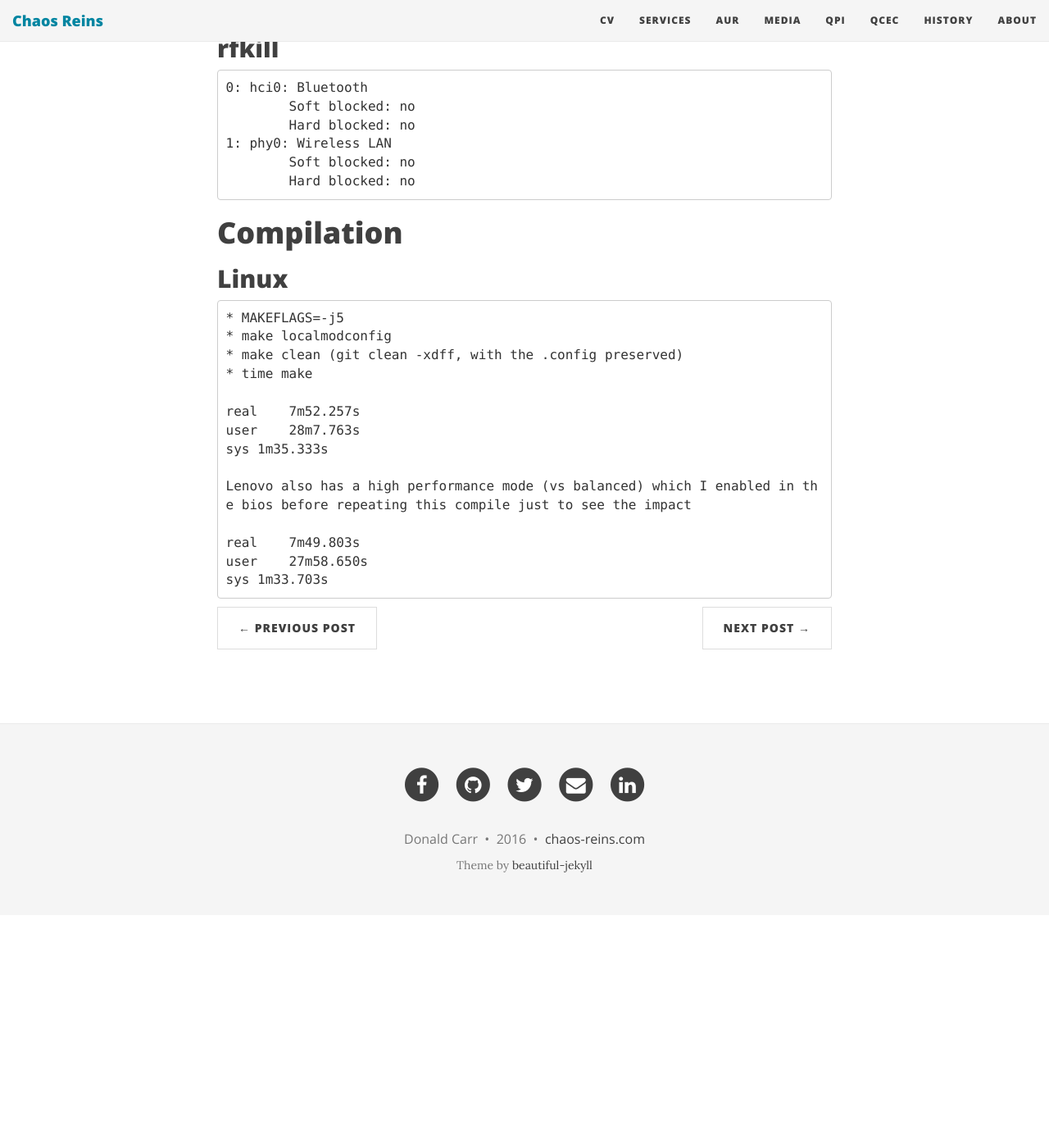
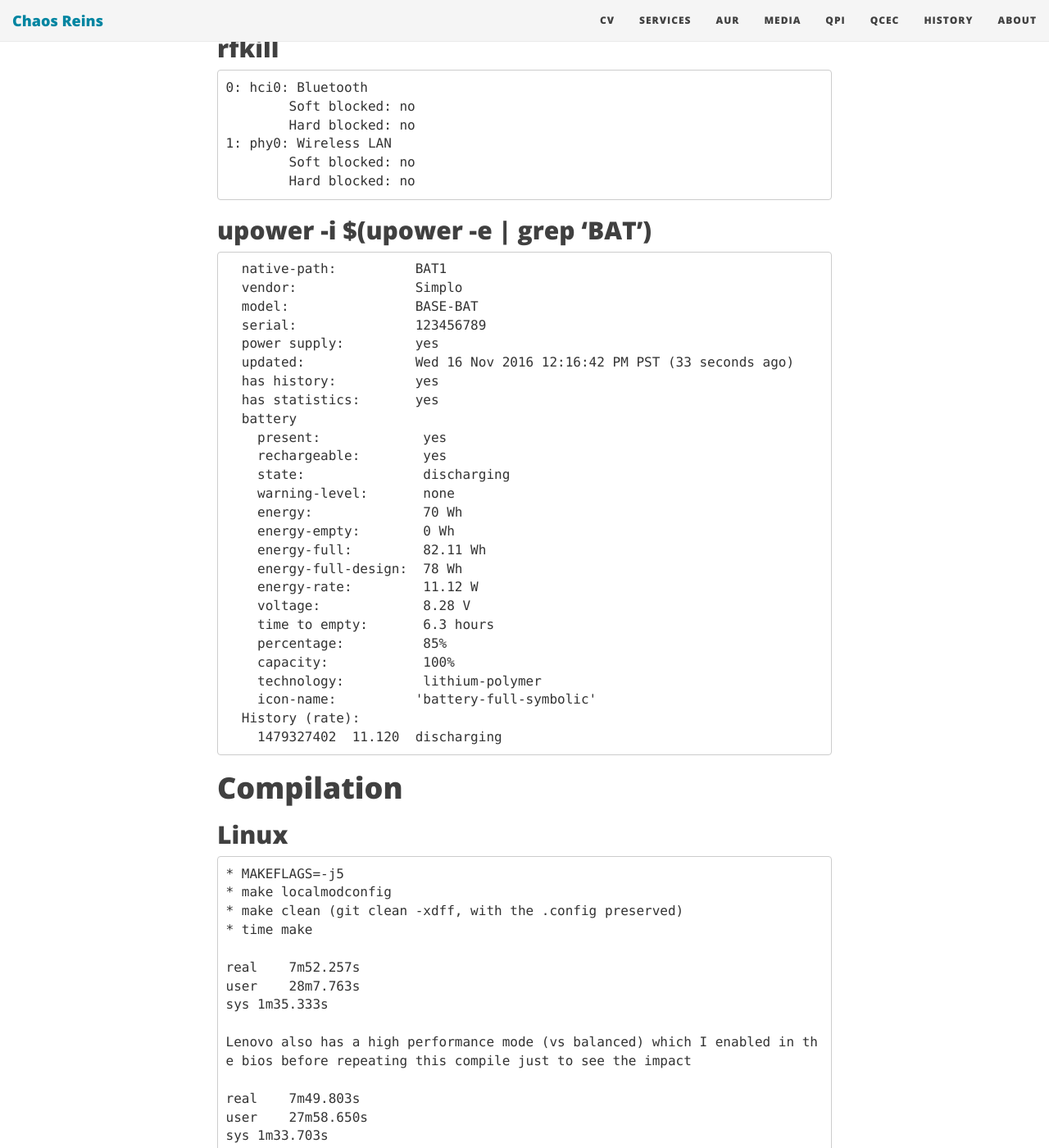
Before and after one commit to sirspudd/sirspudd.github.io, a Jekyll site: the page built from _posts/2016-11-14-arch-yoga-910.md, in a window 1280 px wide and 1400 px high, scrolled down 4597 px. Shown: the whole window at 82% size. Built offline with Jekyll 4.4.1, drawn with Linux system fonts in a browser that asks for light colours; nearby versions of some CDN libraries; comment, search, counter and statistics services are not loaded; before the commit the page ends 5713 px from its top, so only the background shows below that.

Commit message:
Include battery charateristics for the Yoga 910
Change-Id: I2a93eab7a579d4b20b787b1be5f4819f9c057c74

````diff
--- a/_posts/2016-11-14-arch-yoga-910.md
+++ b/_posts/2016-11-14-arch-yoga-910.md
@@ -103,6 +103,37 @@ Bus 001 Device 001: ID 1d6b:0002 Linux Foundation 2.0 root hub
 	Hard blocked: no
 ```
 
+## upower -i $(upower -e | grep 'BAT')
+
+```
+  native-path:          BAT1
+  vendor:               Simplo
+  model:                BASE-BAT
+  serial:               123456789
+  power supply:         yes
+  updated:              Wed 16 Nov 2016 12:16:42 PM PST (33 seconds ago)
+  has history:          yes
+  has statistics:       yes
+  battery
+    present:             yes
+    rechargeable:        yes
+    state:               discharging
+    warning-level:       none
+    energy:              70 Wh
+    energy-empty:        0 Wh
+    energy-full:         82.11 Wh
+    energy-full-design:  78 Wh
+    energy-rate:         11.12 W
+    voltage:             8.28 V
+    time to empty:       6.3 hours
+    percentage:          85%
+    capacity:            100%
+    technology:          lithium-polymer
+    icon-name:          'battery-full-symbolic'
+  History (rate):
+    1479327402	11.120	discharging
+```
+
 # Compilation
 
 ## Linux
````
